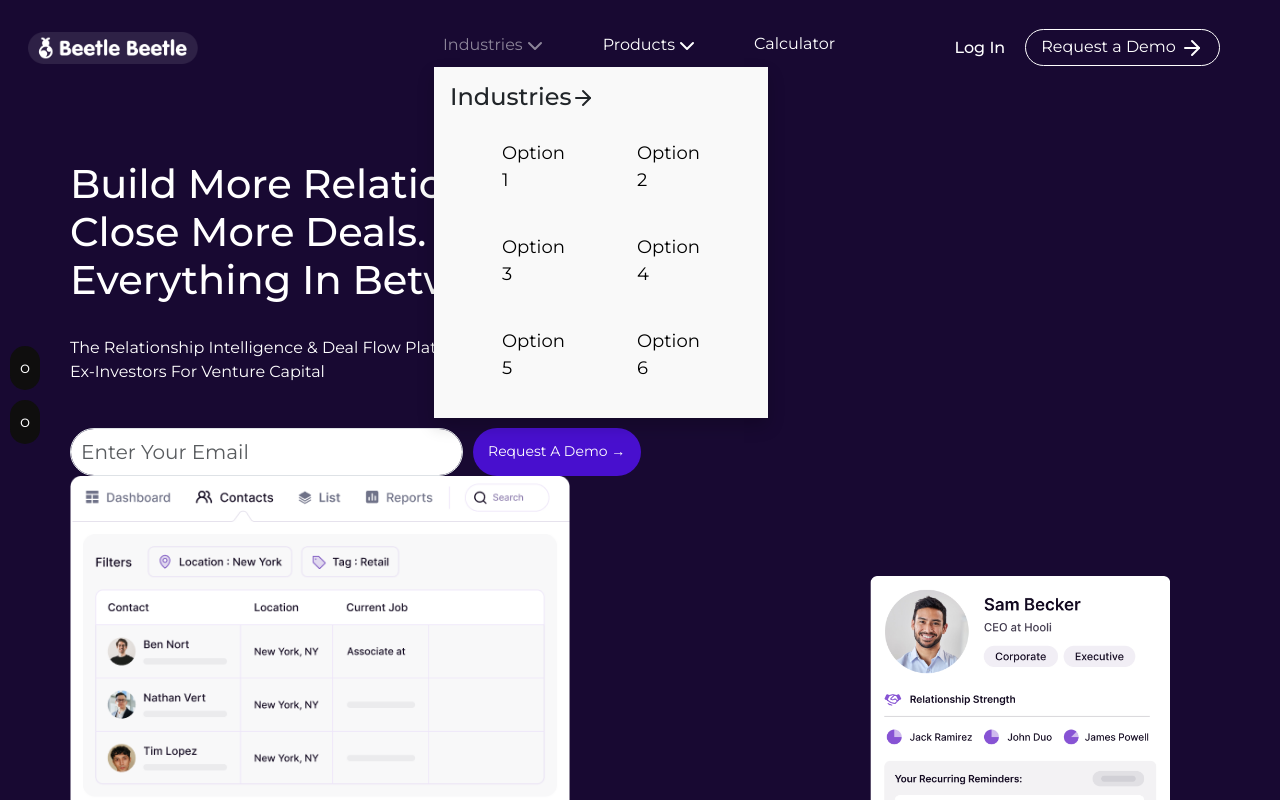
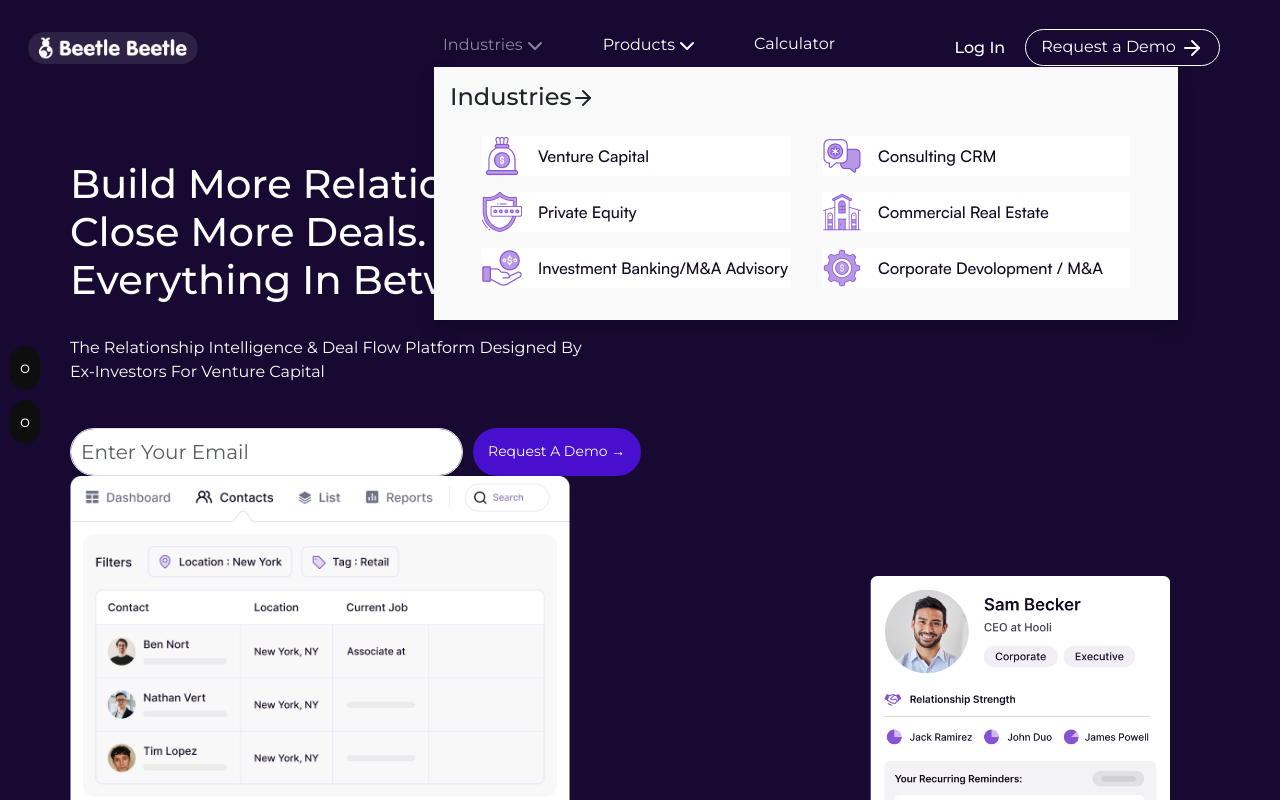
Before and after one commit to Anshuman1609/assignment, a React (Create React App) app: page / in a window 1280 px wide. Both pictures are taken after a click on the button "Industries". Shown: the top 800 px of the page. Built offline with nearby package versions, Linux system fonts and the light colour scheme.

Commit message:
final click

```diff
--- a/src/components/Dropdown.js
+++ b/src/components/Dropdown.js
@@ -1,10 +1,9 @@
 import React, { useState, useEffect } from 'react';
 import PropTypes from 'prop-types';
 import '../styles/Drop.css';
-import { ArrowRight, ChevronDown } from 'lucide-react';
+import { ChevronDown, ArrowRight } from 'lucide-react';
 
-
-const CustomDropdown = ({ name }) => {
+const CustomDropdown = ({ name, options }) => {
     const [isDropdownOpen, setIsDropdownOpen] = useState(false);
 
     const toggleDropdown = () => {
@@ -30,16 +29,11 @@ const CustomDropdown = ({ name }) => {
             <div id="myCustomDropdown" className={`custom-dropdown-content ${isDropdownOpen ? 'show' : ''}`}>
                 <h4>{name}<ArrowRight /></h4>
                 <div className="rowing">
-                    <a href="/">Option 1</a>
-                    <a href="/">Option 2</a>
-                </div>
-                <div className="rowing">
-                    <a href="/">Option 3</a>
-                    <a href="/">Option 4</a>
-                </div>
-                <div className="rowing">
-                    <a href="/">Option 5</a>
-                    <a href="/">Option 6</a>
+                    {options.map((option, index) => (
+                        <div key={index} className="rowing">
+                            <img src={option} />
+                        </div>
+                    ))}
                 </div>
             </div>
         </div>
@@ -48,6 +42,7 @@ const CustomDropdown = ({ name }) => {
 
 CustomDropdown.propTypes = {
     name: PropTypes.string.isRequired,
+    options: PropTypes.array.isRequired,
 };
 
 export default CustomDropdown;
--- a/src/components/Hero.js
+++ b/src/components/Hero.js
@@ -1,12 +1,42 @@
 import React from 'react';
 import '../styles/Navbar.css';
-import { ArrowRight} from 'lucide-react';
+import { ArrowRight } from 'lucide-react';
 import beetleimage from '../imges/200.png';
 import Main from './Main';
 import CustomDropdown from './Dropdown';
+import capital from '../imges/industry/capital.jpg';
+import crm from '../imges/industry/crm.jpg';
+import equity from '../imges/industry/equity.jpg';
+import estate from '../imges/industry/estate.jpg';
+import invest from '../imges/industry/invest.jpg';
+import manda from '../imges/industry/manda.jpg';
+import crom from '../imges/products/crm.jpg';
+import deal from '../imges/products/deal.jpg';
+import integr from '../imges/products/integr.jpg';
+import mobile from '../imges/products/mobile.jpg';
+import relation from '../imges/products/relation.jpg';
+import report from '../imges/products/report.jpg';
+import sales from '../imges/products/sales.jpg';
 
 
 const Hero = () => {
+    const industry = [
+        capital,
+        crm,
+        equity,
+        estate,
+        invest,
+        manda
+    ];
+    const products = [
+        crom,
+        deal,
+        integr,
+        mobile,
+        relation,
+        report,
+        sales
+    ];
     return (
         <>
             <nav className="navbar pt-4 navbar-expand-lg navbar-expand-md" style={{ backgroundColor: '#180932' }}>
@@ -27,10 +57,10 @@ const Hero = () => {
                                     <button className="nav-link nav-colors" style={{ color: 'white' }}>Products<ChevronDown /></button>
                                 </li> */}
                                 <li className="nav-item">
-                                    <CustomDropdown name='Industries' />
+                                    <CustomDropdown name='Industries' options={industry} />
                                 </li>
                                 <li className="nav-item">
-                                    <CustomDropdown name='Products' />
+                                    <CustomDropdown name='Products' options={products} />
                                 </li>
                                 <li className="nav-item">
                                     <a className="nav-link nav-colors" href='/'>Calculator</a>
--- a/src/styles/Drop.css
+++ b/src/styles/Drop.css
@@ -1,4 +1,4 @@
-/* Style the dropdown button */
+
 .custom-dropbtn {
     background-color: rgba(24, 9, 50, 1);
     color: white;
@@ -9,19 +9,18 @@
 
 }
 
-/* Dropdown button on hover & focus */
+
 .custom-dropbtn:hover,
 .custom-dropbtn:focus {
     opacity: 0.5;
 }
 
-/* The container <div> - needed to position the dropdown content */
 .custom-dropdown {
     position: relative;
     display: inline-block;
 }
 
-/* Dropdown Content (Hidden by Default) */
+
 .custom-dropdown-content {
     display: none;
     position: absolute;
@@ -34,35 +33,26 @@
 }
 
 .rowing {
-    display: flex;
-    justify-content: flex-start;
+    display: grid;
+     grid-template-columns: repeat(2, 1fr);
     align-items: center;
     padding: 8px 16px;
 }
 
-/* Links inside the dropdown */
-/* .custom-dropdown-content a {
-    color: black;
-    padding: 12px 16px;
-    text-decoration: none;
-    display: block;
-} */
 .custom-dropdown-content a {
     color: black;
     padding: 8px 16px;
     text-decoration: none;
     display: block;
     padding: 12px 36px;
-    /* Increased padding for bigger size and more spacing */
     font-size: 18px;
 }
 
-/* Change color of dropdown links on hover */
+
 .custom-dropdown-content a:hover {
     background-color: #f1f1f1;
 }
 
-/* Show the dropdown menu */
 .show {
     display: block;
 }
```
Also changed, not shown: src/styles/Calculator.css (+0 -7 lines), src/styles/Footer.css (+0 -136 lines), src/styles/Navbar.css (+0 -37 lines).
